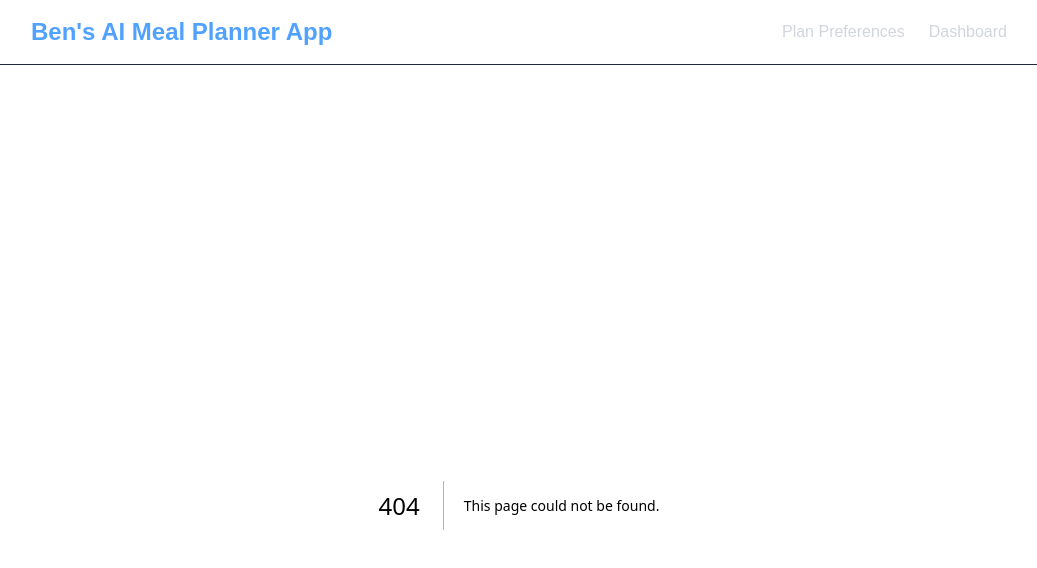
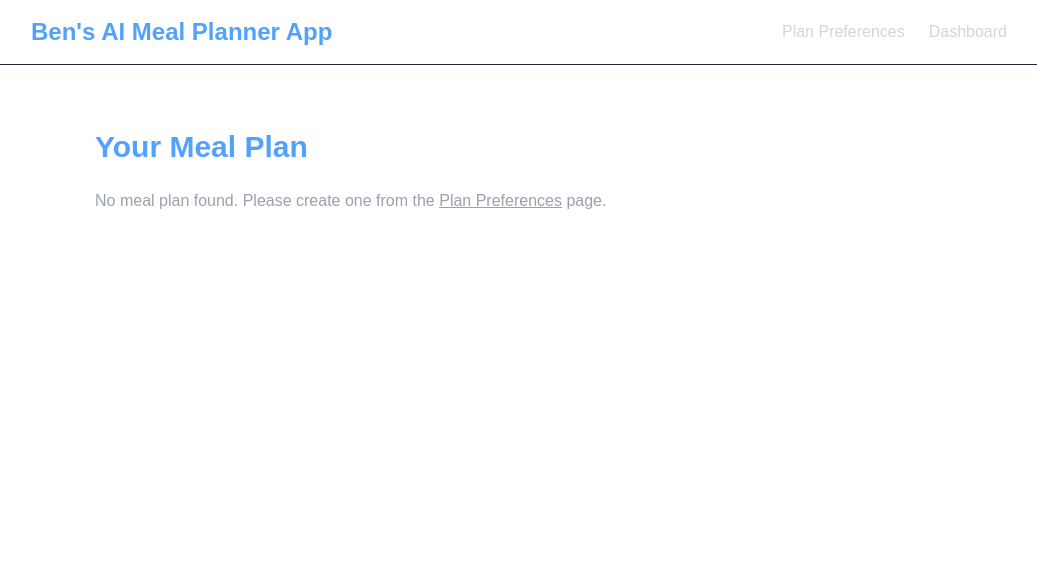
Before and after one commit to jenbensen17/bens-ai-meal-prep-app, a Next.js app: page /dashboard in a window 1280 px wide. Before the commit this address had no page. Shown: the top 568 px of the page, without its empty margins (121-1158 px from the left). Built offline with nearby package versions, Linux system fonts and the light colour scheme.

Commit message:
Add dashboard page to display AI results

```diff
--- /dev/null
+++ b/src/app/dashboard/page.tsx
@@ -0,0 +1,27 @@
+'use client';
+
+import Link from 'next/link';
+import { useEffect, useState } from 'react';
+
+export default function Dashboard() {
+  const [mealPlan, setMealPlan] = useState<string | null>(null);
+
+  useEffect(() => {
+    const stored = localStorage.getItem('mealPlan');
+    setMealPlan(stored);
+  }, []);
+
+  return (
+    <main className="min-h-screen text-white p-6 max-w-4xl mx-auto">
+      <h1 className="text-3xl font-bold text-blue-400 mb-6">Your Meal Plan</h1>
+
+      {mealPlan ? (
+        <pre className="bg-gray-900 border border-gray-700 rounded-lg p-4 whitespace-pre-wrap">
+          {mealPlan}
+        </pre>
+      ) : (
+        <p className="text-gray-400">No meal plan found. Please create one from the <Link href="/preferences" className="hover:text-blue-400 transition underline">Plan Preferences</Link> page.</p>
+      )}
+    </main>
+  );
+}
--- a/src/app/preferences/page.tsx
+++ b/src/app/preferences/page.tsx
@@ -62,6 +62,8 @@ export default function PreferencesPage() {
 
             const result = await res.json();
             console.log('Generated meal plan:', result.mealPlan);
+            localStorage.setItem('mealPlan', result.mealPlan);
+            window.location.href = '/dashboard';
 
             // TODO: Route to dashboard and pass result
         } catch (err) {
```
